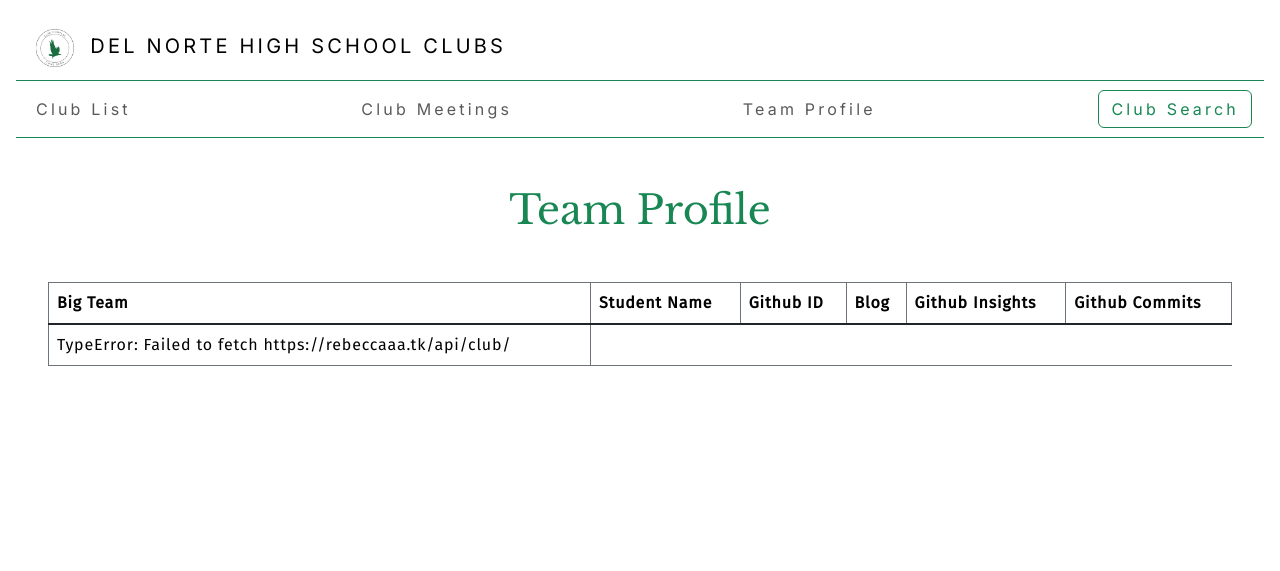
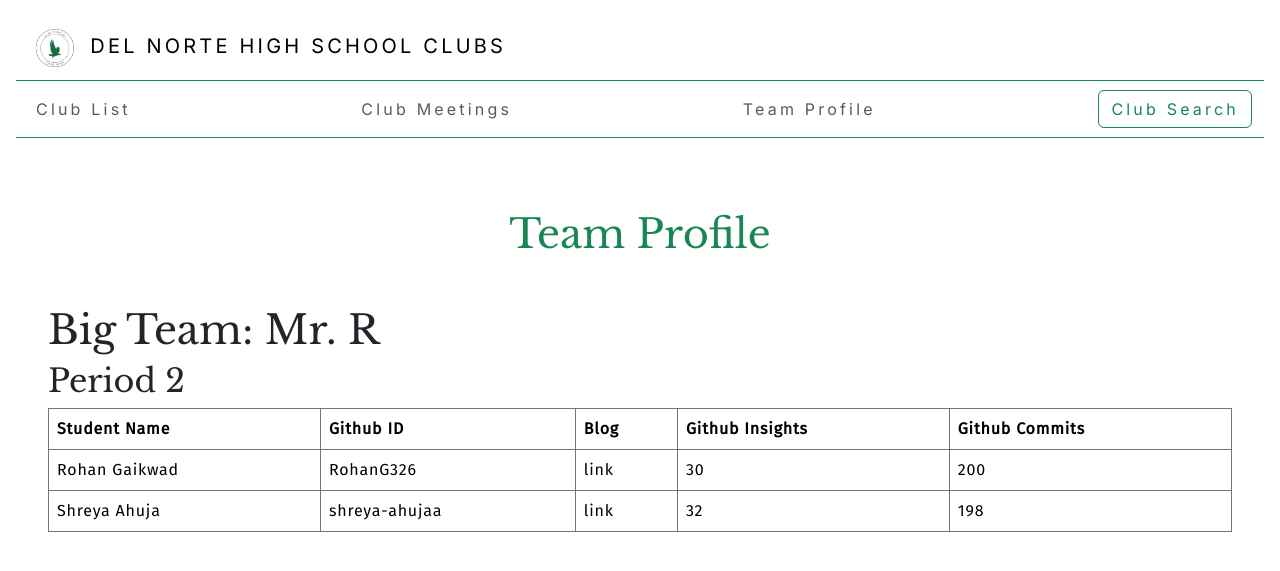
Before and after one commit to saumyapalk23/codingprojfontend, a Jekyll site: the page built from teamProfileDatabase.md, in a window 1280 px wide. Shown: the top 571 px of the page. Built offline with Jekyll 4.4.1, drawn with Linux system fonts in a browser that asks for light colours; our own code applies the rules of GitHub Pages for plain Markdown files; the repository's description, which GitHub fills in, is left out; part of the change alters nothing that is shown.

Commit message:
hardcoding databse

```diff
--- a/teamProfileDatabase.md
+++ b/teamProfileDatabase.md
@@ -1,11 +1,15 @@
+
+Madhumita Narayan
+  6:54 PM
 <html>
     <body>
         <h1 class="text-center m-5 text-success">Team Profile</h1>
         <div class="table-responsive mx-5">
-            <table class="table table-hover table-bordered border-secondary mb-5">
+            <table id="table-container" class="table table-hover table-bordered border-secondary mb-5">
+                <h1>Big Team: Mr. R</h1>
+                <h2>Period 2</h2>
                 <thead>
                     <tr>
-                        <th scope="col">Big Team</th>
                         <th scope="col">Student Name</th>
                         <th scope="col">Github ID</th>
                         <th scope="col">Blog</th>
@@ -19,104 +23,37 @@
                         <!-- <th scope="col">Meeting Minutes</th>
                         <th scope="col">Reviews</th> -->
                     </tr>
+                    <tr>
+                        <td>Rohan Gaikwad</td>
+                        <td>RohanG326</td>
+                        <td>link</td>
+                        <td>30</td>
+                        <td>200</td>
+                    </tr>
+                    <tr>
+                        <td>Shreya Ahuja</td>
+                        <td>shreya-ahujaa</td>
+                        <td>link</td>
+                        <td>32</td>
+                        <td>198</td>
+                    </tr>
                 </thead>
                 <tbody class="table-group-divider" id="clubs">
                 </tbody>
             </table>
         </div>
         <script>
-            // prepare fetch urls
-            // const club_url = "http://localhost:8192/api/club";
-            const club_url = "https://rebeccaaa.tk/api/club";
-            const get_url = club_url + "/";
-            const clubContainer = document.getElementById("clubs");
-            // prepare fetch GET options
-            const options = {
-                method: 'GET', // *GET, POST, PUT, DELETE, etc.
-                // mode: 'cors', // no-cors, *cors, same-origin
-                cache: 'default', // *default, no-cache, reload, force-cache, only-if-cached
-                // credentials: 'same-origin', // include, same-origin, omit
-                headers: {
-                'Content-Type': 'application/json'
-                // 'Content-Type': 'application/x-www-form-urlencoded',
-                },
-            };
-            // fetch the API
-            fetch(get_url, options)
-                // response is a RESTful "promise" on any successful fetch
-                .then(response => {
-                // check for response errors
-                if (response.status !== 200) {
-                    error('GET API response failure: ' + response.status);
-                    return;
-                }
-                // valid response will have JSON data
-                response.json().then(data => {
-                    let i = 1;
-                    for (const row of data) {
-                        console.log(row);
-                        // columns
-                        const tr = document.createElement("tr");
-                        const id = document.createElement("td");
-                        const name = document.createElement("td");
-                        const purpose = document.createElement("td");
-                        const types = document.createElement("td");
-                        const email = document.createElement("td");
-                        const president = document.createElement("td");
-                        const advisor = document.createElement("td");
-                        const meeting = document.createElement("td");
-                        const info = document.createElement("td");
-                        // const official = document.createElement("td");
-                        // url containers
-                        const minutes = document.createElement("td");
-                        const reviews = document.createElement("td");
-                        // accessing JSON values
-                        id.innerHTML = i;
-                        name.innerHTML = row.name;
-                        purpose.innerHTML = row.purpose;
-                        types.innerHTML = row.types;
-                        email.innerHTML = row.email
-                        president.innerHTML = row.president;
-                        advisor.innerHTML = row.advisor;
-                        meeting.innerHTML = row.meeting;
-                        info.innerHTML = row.info;
-                        var review_str = "{{ site.baseurl }}/reviews?id=" + row.id;
-                        reviews.innerHTML = '<a href="' + review_str +'">' + "Reviews for " + row.name + '</a>';
-                        // official.innerHTML = row.official;
-                        // add all columns to the row
-                        tr.appendChild(id);
-                        tr.appendChild(name);
-                        tr.appendChild(purpose);
-                        tr.appendChild(types);
-                        tr.appendChild(email);
-                        tr.appendChild(president);
-                        tr.appendChild(advisor);
-                        tr.appendChild(meeting);
-                        tr.appendChild(info);
-                        // tr.appendChild(official);
-                        tr.appendChild(minutes);
-                        tr.appendChild(reviews);
-                        // add row to table
-                        clubContainer.appendChild(tr);
-                        i++;
-                    }
-                })
-            })
-            // catch fetch errors (ie Nginx ACCESS to server blocked)
-            .catch(err => {
-                error(err + " " + get_url);
-            });
-            // Something went wrong with actions or responses
-            function error(err) {
-                // log as Error in console
-                console.error(err);
-                // append error to resultContainer
-                const tr = document.createElement("tr");
-                const td = document.createElement("td");
-                td.innerHTML = err;
-                tr.appendChild(td);
-                clubContainer.appendChild(tr);
-            }
+            // fetch('test.json')
+            // .then(response => response.json())
+            // .then(data => {
+            //     let table = '<table><tr><th>Name</th><th>GitHub ID</th><th>Blog Link</th><th>GitHub Insights</th><th>GitHub Commits</th></tr>';
+            //     data[0].individuals.forEach((student) => {
+            //     table += <tr><td>${student.student}</td><td>${student['gh-id']}</td><td>${student.blog}</td><td>${student['gh-insights']}</td><td>${student['gh-commits']}</td></tr>;
+            //     });
+            //     table += '</table>';
+            //     document.getElementById('table-container').innerHTML = table;
+            // })
+            // .catch(error => console.error(error));
         </script>
     </body>
 </html>
```
